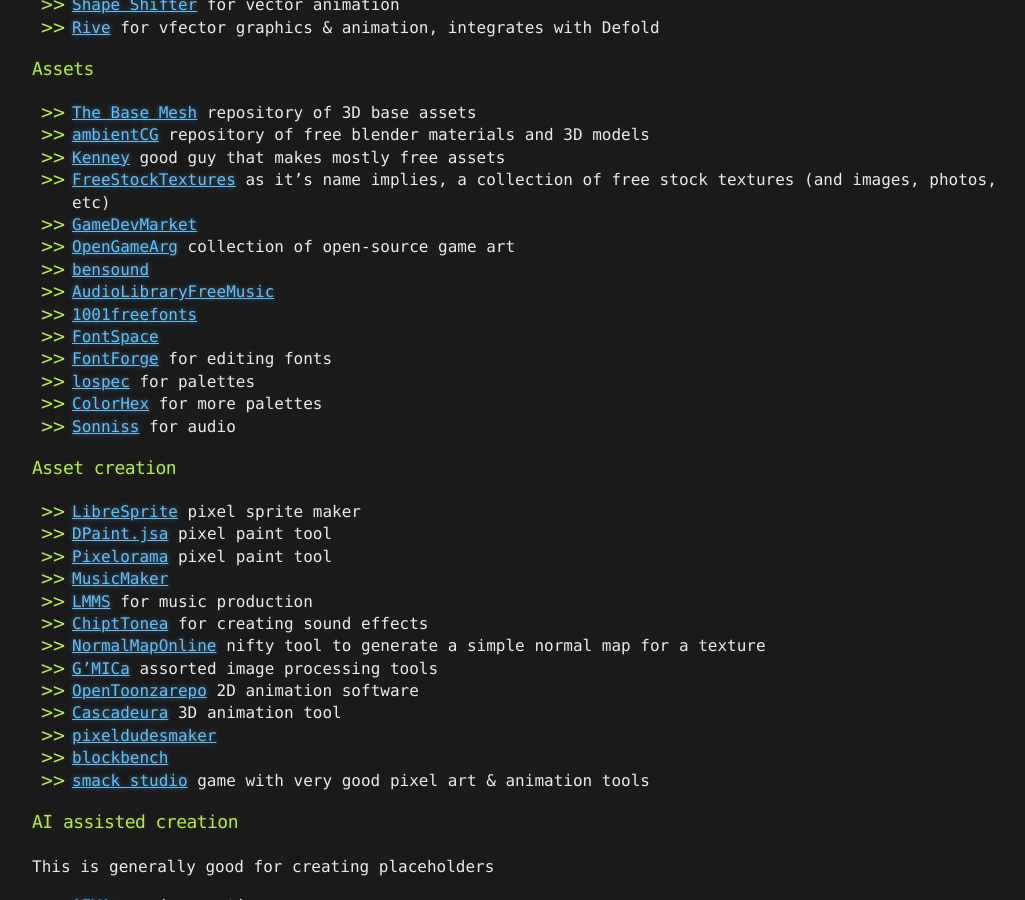
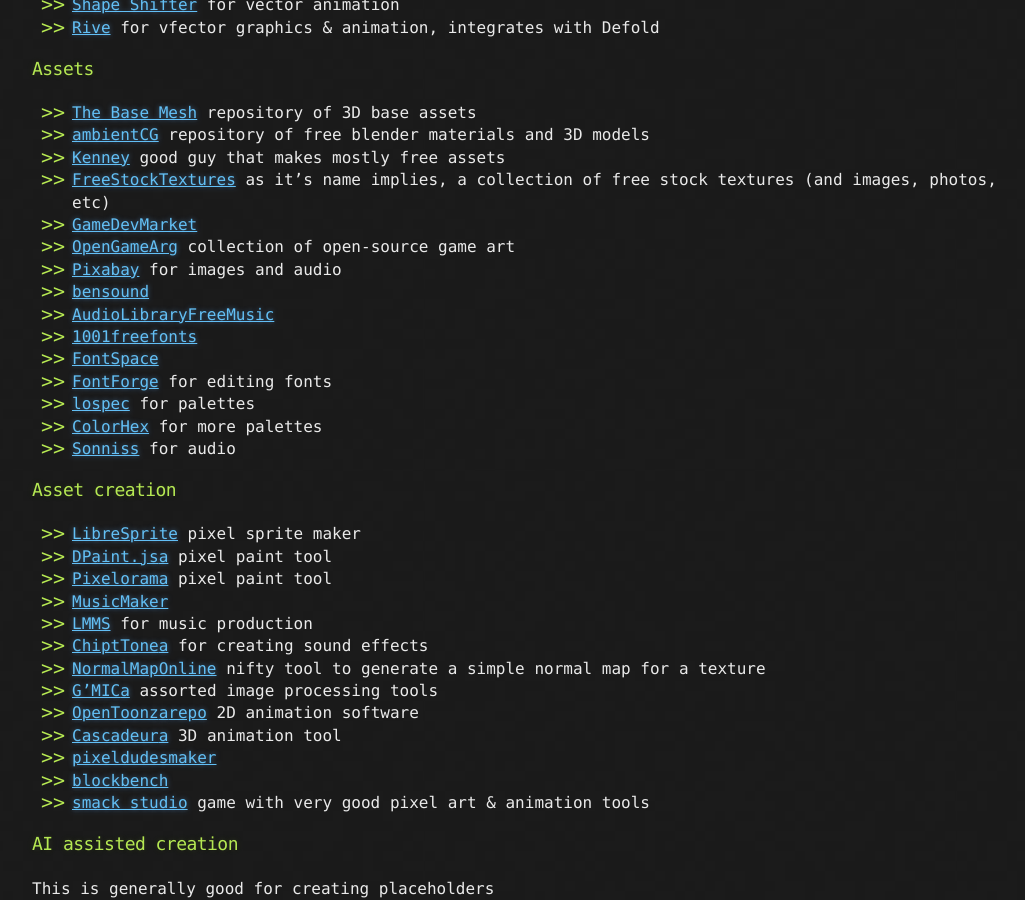
Before and after one commit to HubbleCommand/HubbleCommand.github.io, a Jekyll site: the page built from _posts/2024-08-02-tools-tips.md, in a window 1280 px wide and 900 px high, scrolled down 5382 px. Shown: the whole window, without its empty margins (108-1133 px from the left). Built offline with Jekyll 4.4.1, drawn with Linux system fonts in a browser that asks for light colours; nearby versions of some CDN libraries.

Commit message:
tools assets pixabay

```diff
--- a/_posts/2024-08-02-tools-tips.md
+++ b/_posts/2024-08-02-tools-tips.md
@@ -228,6 +228,7 @@
 - [FreeStockTextures](https://freestocktextures.com/) as it's name implies, a collection of free stock textures (and images, photos, etc)
 - [GameDevMarket](https://www.gamedevmarket.net/asset/space-shooter-1-5280)
 - [OpenGameArg](https://opengameart.org) collection of open-source game art
+- [Pixabay](https://pixabay.com/) for images and audio
 - [bensound](https://www.bensound.com/)
 - [AudioLibraryFreeMusic](https://www.youtube.com/@AudioLibraryFreeMusic)
 - [1001freefonts](https://www.1001freefonts.com/retro-fonts-5.php)
```
